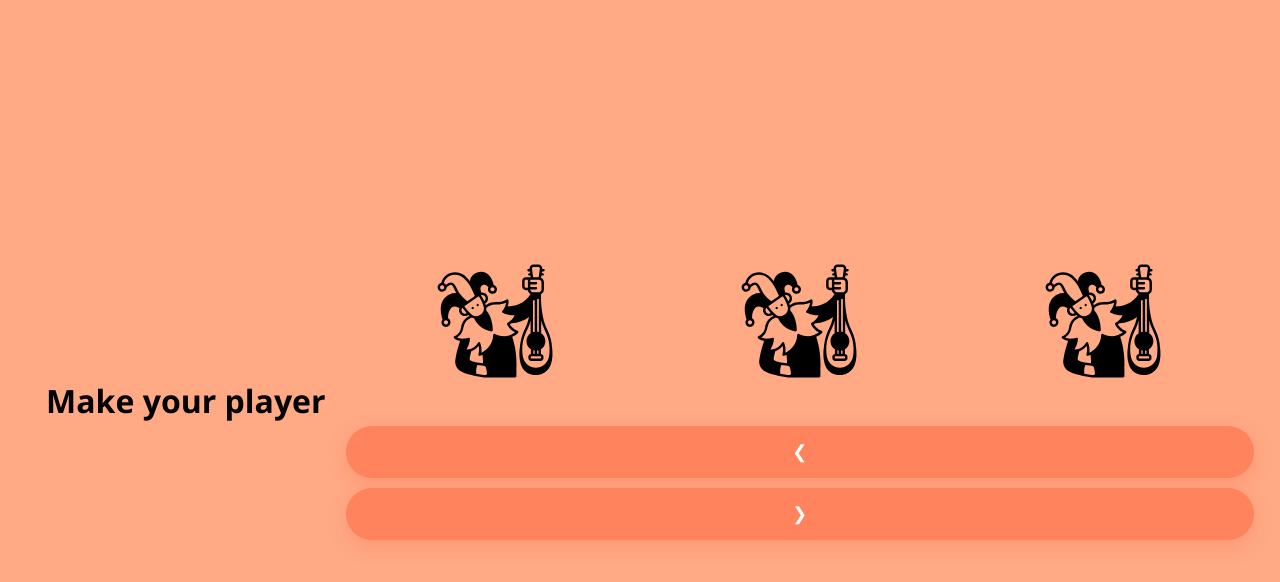
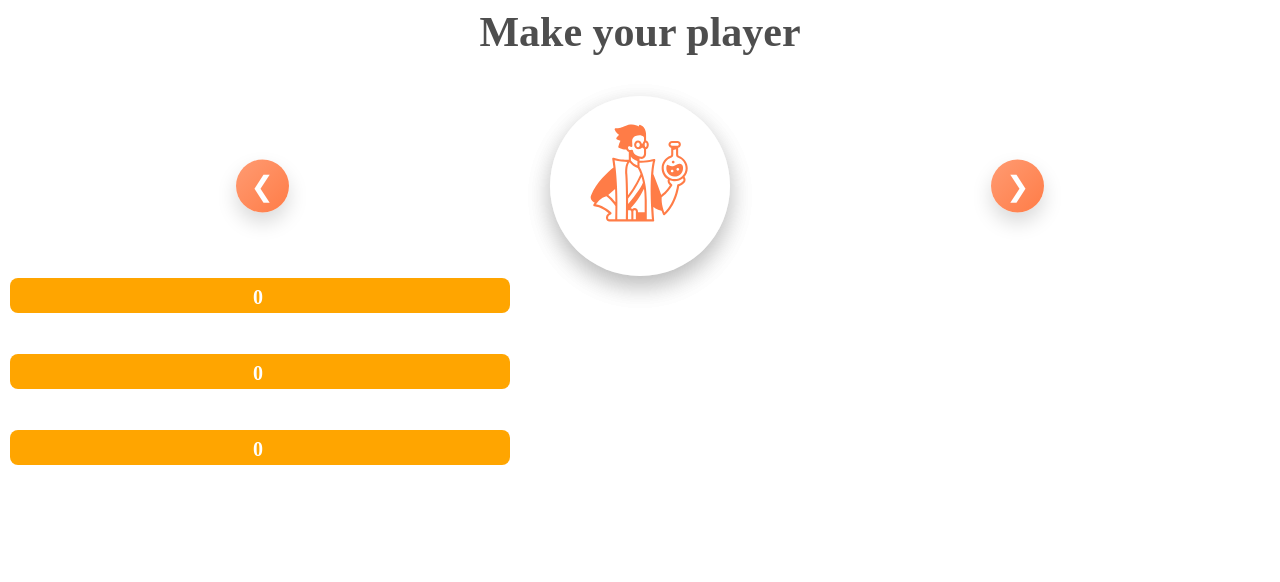
Before and after one commit to Danpsyper/Py-html-programm, a Flask app: page /stats in a window 1280 px wide. Shown: the top 582 px of the page. Run offline with Flask 3, Linux system fonts and the light colour scheme.

Commit message:
Polzunki js

```diff
--- a/Py-html-programm/static/reset.css
+++ b/Py-html-programm/static/reset.css
@@ -35,3 +35,13 @@ a {
   button {
     border: none;
   }
+
+
+.range::-webkit-slider-thumb {
+    -webkit-appearance: none;
+    width: 20px;
+    height: 35px;
+    background: none;
+    border-radius: 3px;
+    cursor: none;
+}
--- /dev/null
+++ b/Py-html-programm/static/stats.css
@@ -0,0 +1,130 @@
+
+.stats-main {
+    position: relative;
+    width: 100%;
+    display: flex;
+    justify-content: center;
+    margin-top: 40px;
+}
+
+.stat {
+    font-size: 42px;
+    font-weight: 700;
+    color: #4e4e4e;
+    text-align: center;
+}
+
+.slides {
+    position: relative;
+    width: 180px;
+    height: 180px;
+}
+
+
+.slide {
+    position: absolute;
+    width: 180px;
+    height: 180px;
+    padding: 25px;
+    box-sizing: border-box;
+
+    background: #ffffff;
+    border-radius: 50%;
+    box-shadow: 0 10px 25px rgba(0,0,0,0.15);
+
+    opacity: 0;
+    transform: translateX(40px);
+    transition: opacity .4s ease, transform .4s ease;
+
+    fill: #ff7c47;
+}
+
+.slide.active {
+    opacity: 1;
+    transform: translateX(0);
+}
+
+
+.slide.slide-left {
+    transform: translateX(-40px);
+}
+
+.prev, .next {
+    position: absolute;
+    top: 50%;
+    transform: translateY(-50%);
+    background: linear-gradient(135deg, #ff9b72, #ff7c47);
+    color: #fff;
+    border: none;
+    font-size: 28px;
+    padding: 10px 15px;
+    cursor: pointer;
+    border-radius: 50px;
+    user-select: none;
+    box-shadow: 0 10px 20px rgba(0,0,0,0.15);
+    transition: .2s;
+}
+
+.prev:hover, .next:hover {
+    transform: translateY(-50%) scale(1.05);
+}
+
+.prev {
+    left: 18%;
+}
+
+.next {
+    right: 18%;
+}
+
+
+@media (max-width: 600px) {
+    .slides {
+        width: 140px;
+        height: 140px;
+    }
+
+    .slide {
+        width: 140px;
+        height: 140px;
+        padding: 20px;
+    }
+}
+
+.slider-box {
+    width: 500px;
+    margin-bottom: 35px;
+    position: relative;
+}
+.slider-box {
+    width: 500px;
+    margin-bottom: 35px;
+    position: relative;
+}
+
+.range {
+    -webkit-appearance: none;
+    width: 100%;
+    height: 35px;
+    border-radius: 8px;
+    outline: none;
+    position: relative;
+    background: orange;
+    pointer-events: none;
+    z-index: 1;
+}
+
+
+
+
+.value-inside {
+    position: absolute;
+    top: 50%;
+    left: 50%;
+    transform: translate(-50%, -50%);
+    font-size: 20px;
+    font-weight: 700;
+    color: white;
+    pointer-events: none;
+    z-index: 10;
+}
--- a/Py-html-programm/static/stats.js
+++ b/Py-html-programm/static/stats.js
@@ -1,14 +1,55 @@
 const slides = document.querySelectorAll('.slide');
 let index = 0;
 
+function showSlide(newIndex, direction) {
+    slides.forEach(slide => slide.classList.remove('active', 'slide-left'));
+
+    if (direction === "left") {
+        slides[index].classList.add('slide-left');
+    }
+
+    index = newIndex;
+    slides[index].classList.add('active');
+}
+
 document.querySelector('.next').addEventListener('click', () => {
-    slides[index].classList.remove('active');
-    index = (index + 1) % slides.length;
-    slides[index].classList.add('active');
+    const newIndex = (index + 1) % slides.length;
+    showSlide(newIndex, "right");
 });
 
 document.querySelector('.prev').addEventListener('click', () => {
-    slides[index].classList.remove('active');
-    index = (index - 1 + slides.length) % slides.length;
-    slides[index].classList.add('active');
+    const newIndex = (index - 1 + slides.length) % slides.length;
+    showSlide(newIndex, "left");
 });
+
+
+function updateSliderColor(slider) {
+    let value = slider.value;
+
+    let r = 255;
+    let g = Math.floor(165 - (165 * (value / 100)));
+    let b = 0;
+
+    slider.style.background = `rgb(${r}, ${g}, ${b})`;
+}
+
+document.querySelectorAll(".slider-box").forEach(box => {
+    let slider = box.querySelector(".range");
+    let text = box.querySelector(".value-inside");
+
+    updateSliderColor(slider);
+    text.textContent = slider.value;
+
+    slider.addEventListener("input", () => {
+        text.textContent = slider.value;
+        updateSliderColor(slider);
+    });
+});
+
+
+setTimeout(() => {
+    let s = document.querySelectorAll(".range")[0];
+    s.value = 0;
+    updateSliderColor(s);
+    s.parentElement.querySelector(".value-inside").textContent = s.value;
+}, 2000);
--- a/Py-html-programm/templates/stats.html
+++ b/Py-html-programm/templates/stats.html
@@ -6,12 +6,12 @@
     <title>Stats</title>
 
     <link rel="stylesheet" href="{{ url_for('static', filename='reset.css') }}">
-    <link rel="stylesheet" href="{{ url_for('static', filename='style.css') }}">
+    <link rel="stylesheet" href="{{ url_for('static', filename='stats.css') }}">
 </head>
 <body>
     <header class="stats-header">
         <div class="container">
-            <h1>Make your player</h1>
+            <h1 class="stat">Make your player</h1>
         </div>
     </header>
 
@@ -23,20 +23,49 @@
                 </svg>
 
                 <svg class="slide">
-                    <use href="{{ url_for('static', filename='img/symbol-defs.svg') }}#icon-person"></use>
+                    <use href="{{ url_for('static', filename='img/symbol-defs.svg') }}#icon-knight"></use>
                 </svg>
 
                 <svg class="slide">
-                    <use href="{{ url_for('static', filename='img/symbol-defs.svg') }}#icon-person"></use>
+                    <use href="{{ url_for('static', filename='img/symbol-defs.svg') }}#icon-hunter"></use>
                 </svg>
+                <svg class="slide active">
+                    <use href="{{ url_for('static', filename='img/symbol-defs.svg') }}#icon-alchemist"></use>
+                </svg>
+
+                <svg class="slide">
+                    <use href="{{ url_for('static', filename='img/symbol-defs.svg') }}#icon-wizard"></use>
+                </svg>
+
+
             </div>
         </form>
 
         <button class="prev">❮</button>
         <button class="next">❯</button>
 
+
+
+
+
+
     </main>
+    <div>
+            <h2 id="rangeValue"></h2>
+<div class="slider-box">
+    <div class="value-inside">0</div>
+    <input type="range" class="range" min="0" max="100" value="0">
+</div>
 
+<div class="slider-box">
+    <div class="value-inside">0</div>
+    <input type="range" class="range" min="0" max="100" value="0">
+</div>
+
+<div class="slider-box">
+    <div class="value-inside">0</div>
+    <input type="range" class="range" min="0" max="100" value="0">
+</div>
     <script type="module" src="{{ url_for('static', filename='stats.js') }}"></script>
 </body>
 </html>
```
Also changed, not shown: Py-html-programm/static/style.css (line endings or trailing spaces).
